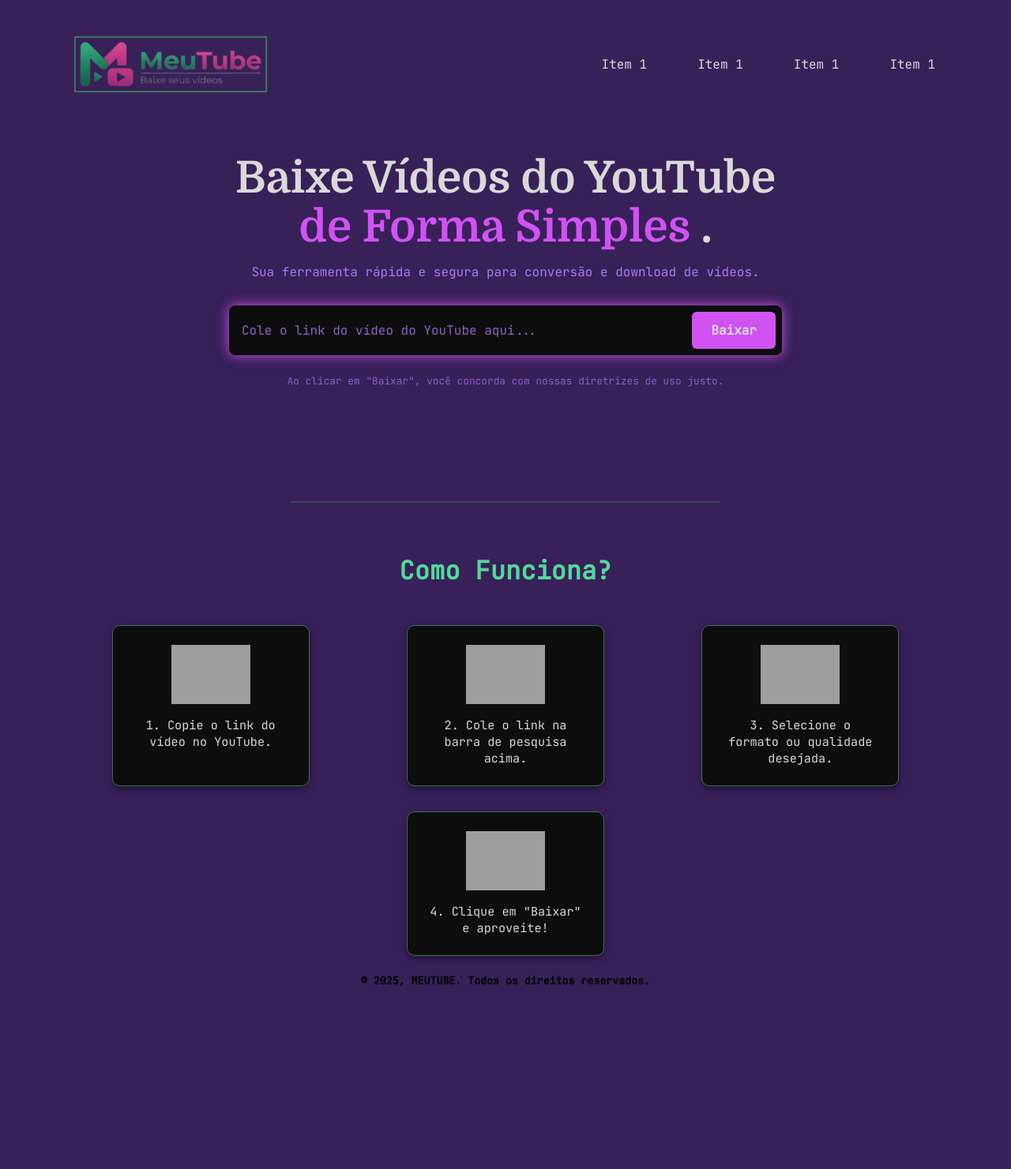
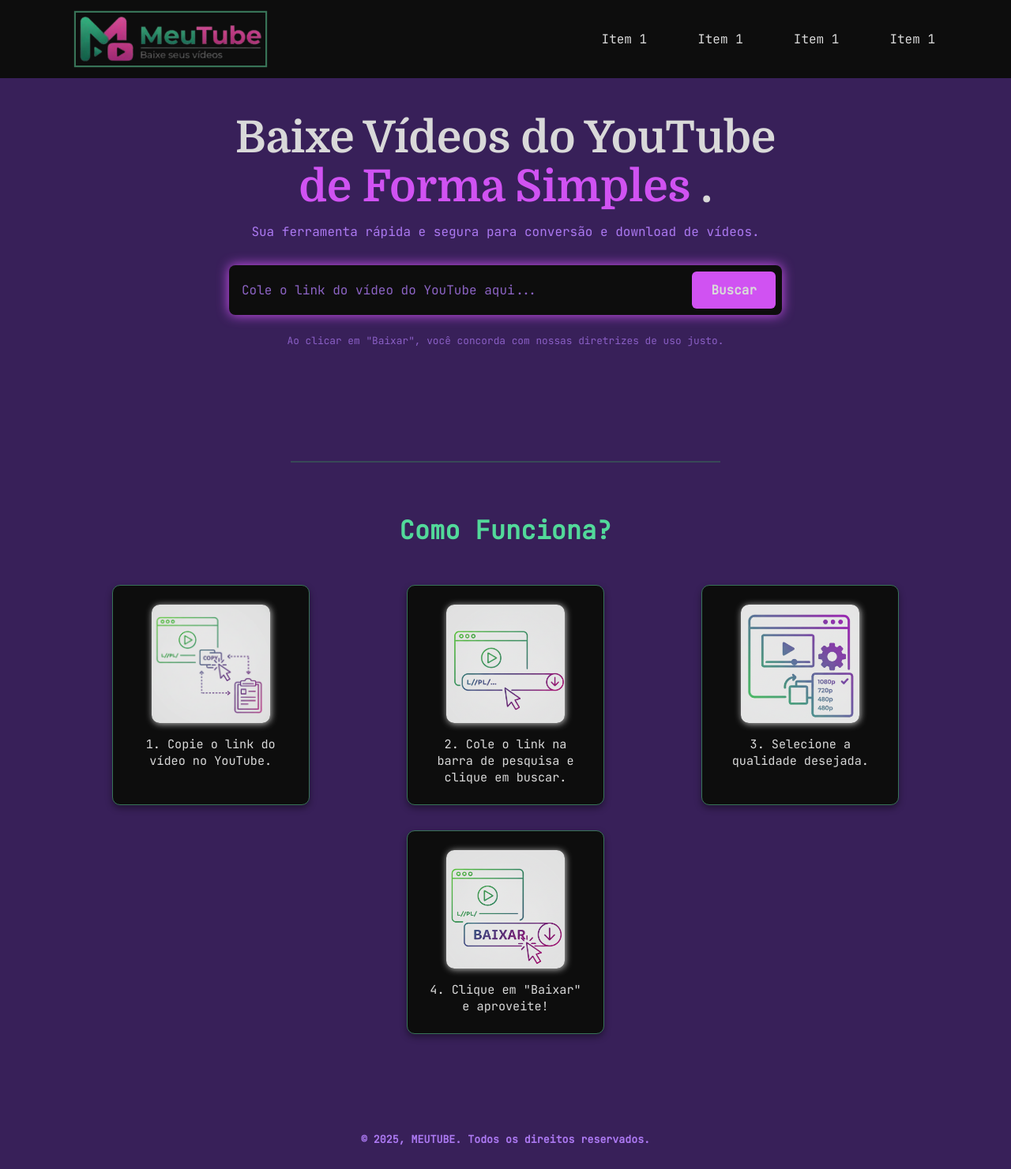
Before and after one commit to Matheo-Henrique-Moura-Silva/baixador-video-youtube-django, a Django app: page / in a window 1280 px wide. Shown: the whole page at 79% size. Before the commit the page ends 1249 px from the top, so only its background shows below. Run offline with Django 5.2, Linux system fonts and the light colour scheme; grey boxes are pictures that could not be loaded.

Commit message:
style(frontend):Finalizando-estilizacao
Adicionado imagens de instruções, fixado header no topo do site e
personalizado footer.

```diff
--- a/MeuTube/static/css/base.css
+++ b/MeuTube/static/css/base.css
@@ -56,7 +56,7 @@ a {
 
 /* Gerais */
 body {
-    padding-top: 3rem;
+    padding-top: 4rem;
     padding-left: 6rem;
     padding-right: 6rem;
     background-color: var(--color-background-secundary);
@@ -74,6 +74,16 @@ body {
 header {
     justify-content: space-between;
     align-items: center;
+    position: fixed;
+    top: 0;
+    left: 0;
+    right: 0;
+    z-index: 1000;
+    background-color: var(--color-background-primary);
+    padding-left: 6rem;
+    padding-right: 6rem;
+    padding-top: 1rem;
+    padding-bottom: 1rem;
 }& nav ul {
     flex-direction: row;
     justify-content: space-between;
@@ -109,5 +119,10 @@ header {
 /* FOOTER */
 footer {
     text-align: center;
+    align-items: center;
+    margin-top: 6rem;
+    padding-top: 0.4rem;
+    padding-bottom: 0.4rem;
+    color: var(--color-secundary);
 }
 /* Fim - FOOTER */
--- a/MeuTube/static/css/index.css
+++ b/MeuTube/static/css/index.css
@@ -124,9 +124,12 @@
 }
 
 .card img {
-    width: 100px;
+    width: 150px;
     height: auto;
     margin: 0 auto 1rem auto;
+    border-radius: 10px;
+    box-shadow: 1px 1px 8px var(--color-font);
+   opacity: 0.9;
 }
 
 .card-description {
--- a/MeuTube/templates/index.html
+++ b/MeuTube/templates/index.html
@@ -26,7 +26,7 @@
                 >
             </div>
             <button type="submit" id="download-btn" class="flex-container">
-                Baixar
+                Buscar
             </button>
         </form>
         <p class="guideline-text">Ao clicar em "Baixar", você concorda com nossas diretrizes de uso justo.</p>
@@ -37,25 +37,25 @@
     <h2>Como Funciona?</h2>
     <div id="instruction-cards" class="flex-container">
         <div class="card">
-            <img src="{% static 'img/step-1.png' %}" alt="Copiar Link">
+            <img src="../media/img-site/it-uso-copiar.png" alt="Copiar Link">
             <p class="card-description flex-container">
                 <span>1. Copie o link do vídeo no YouTube.</span>
             </p>
         </div>
         <div class="card">
-            <img src="{% static 'img/step-2.png' %}" alt="Colar Link">
+            <img src="../media/img-site/it-uso-colar.png" alt="Colar Link">
             <p class="card-description flex-container">
-                <span>2. Cole o link na barra de pesquisa acima.</span>
+                <span>2. Cole o link na barra de pesquisa e clique em buscar.</span>
             </p>
         </div>
         <div class="card">
-            <img src="{% static 'img/step-3.png' %}" alt="Escolher Qualidade">
+            <img src="../media/img-site/it-uso-qualidade.png" alt="Escolher Qualidade">
             <p class="card-description flex-container">
-                <span>3. Selecione o formato ou qualidade desejada.</span>
+                <span>3. Selecione a qualidade desejada.</span>
             </p>
         </div>
         <div class="card">
-            <img src="{% static 'img/step-4.png' %}" alt="Fazer Download">
+            <img src="../media/img-site/it-uso-baixar.png" alt="Fazer Download">
             <p class="card-description flex-container">
                 <span>4. Clique em "Baixar" e aproveite!</span>
             </p>
```
Also changed, not shown: MeuTube/media/img-site/it-uso-baixar.png (added), MeuTube/media/img-site/it-uso-colar.png (added), MeuTube/media/img-site/it-uso-copiar.png (added), MeuTube/media/img-site/it-uso-qualidade.png (added).
